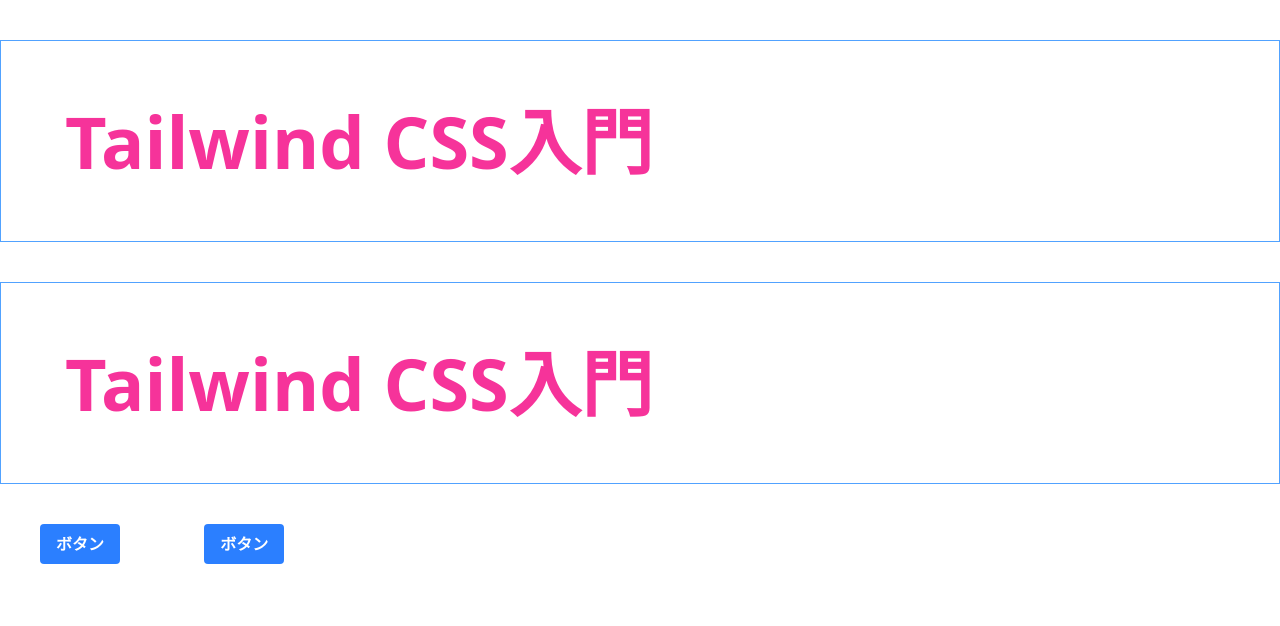
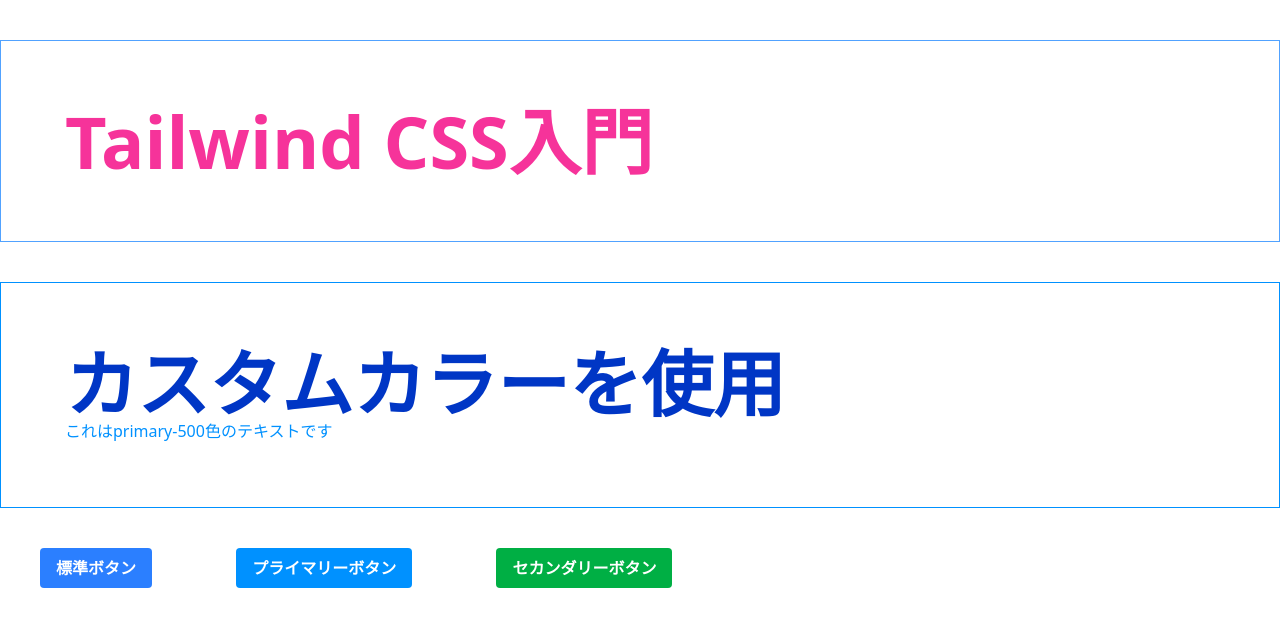
Before and after one commit to Taishi1020/tailwind, a website: page index.html in a window 1280 px wide. Drawn offline with Linux system fonts and the light colour scheme.

Commit message:
tailwindocss バージョン4におけるカスタムcss設定

```diff
--- a/index.html
+++ b/index.html
@@ -12,12 +12,22 @@
             Tailwind CSS入門
         </h1>
     </div>
-    <div class="border border-blue-400 p-16 my-10">
-        <h1 class="lg:text-7xl font-bold text-3xl sm:text-red-400 md:text-blue-400 lg:text-pink-500">
-            Tailwind CSS入門
+    <div class="border border-[color:var(--color-primary-500)] p-16 my-10">
+        <h1 class="lg:text-7xl font-bold text-3xl text-[color:var(--color-primary-900)]">
+            カスタムカラーを使用
         </h1>
+        <p class="text-[color:var(--color-primary-500)]">
+            これはprimary-500色のテキストです
+        </p>
     </div>
-    <button class="btn">ボタン</button>
-    <button class="bg-blue-500 hover:bg-blue-700 text-white font-bold py-2 px-4 rounded mx-10">ボタン</button>
+
+    <!-- 標準ボタン -->
+    <button class="btn">標準ボタン</button>
+
+    <!-- プライマリーボタン -->
+    <button class="btn-primary-500">プライマリーボタン</button>
+
+    <!-- セカンダリーボタン -->
+    <button class="btn-secondary-500">セカンダリーボタン</button>
 </body>
 </html>
--- a/input.css
+++ b/input.css
@@ -1,6 +1,32 @@
 @import "tailwindcss";
 
+/* テーマのcolorsを設定する */
+@theme {
+  /* ルート変数（グローバル設定） */
+  --color-primary: #000000;
+  --color-secondary: #ffffff;
+
+
+    /* プライマリカラー */
+    --color-primary-100: oklch(95% 0.05 250);
+    --color-primary-500: oklch(65% 0.2 250);
+    --color-primary-900: oklch(40% 0.25 250);
+
+    /* セカンダリカラー */
+    --color-secondary-100: oklch(95% 0.05 150);
+    --color-secondary-500: oklch(65% 0.2 150);
+    --color-secondary-900: oklch(40% 0.25 150);
+}
+
+/* カスタムクラスの定義 */
+.btn-primary-500 {
+  @apply bg-[color:var(--color-primary-500)] hover:bg-[color:var(--color-primary-900)] text-white font-bold py-2 px-4 rounded mx-10;
+}
+
+.btn-secondary-500 {
+  @apply bg-[color:var(--color-secondary-500)] hover:bg-[color:var(--color-secondary-900)] text-white font-bold py-2 px-4 rounded mx-10;
+}
 
 .btn {
-    @apply bg-blue-500 hover:bg-blue-700 text-white font-bold py-2 px-4 rounded mx-10;
+  @apply bg-blue-500 hover:bg-blue-700 text-white font-bold py-2 px-4 rounded mx-10;
 }
```
Also changed, not shown: output.css.
